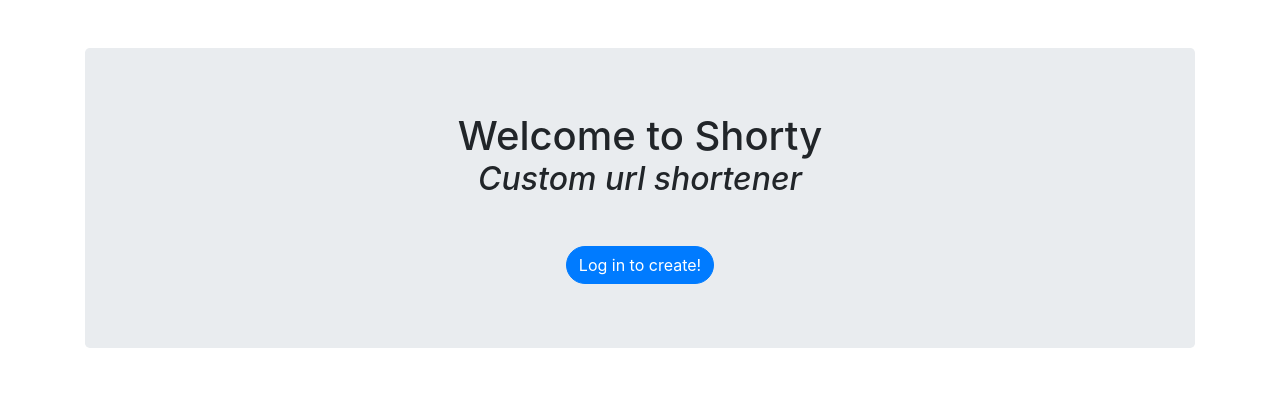
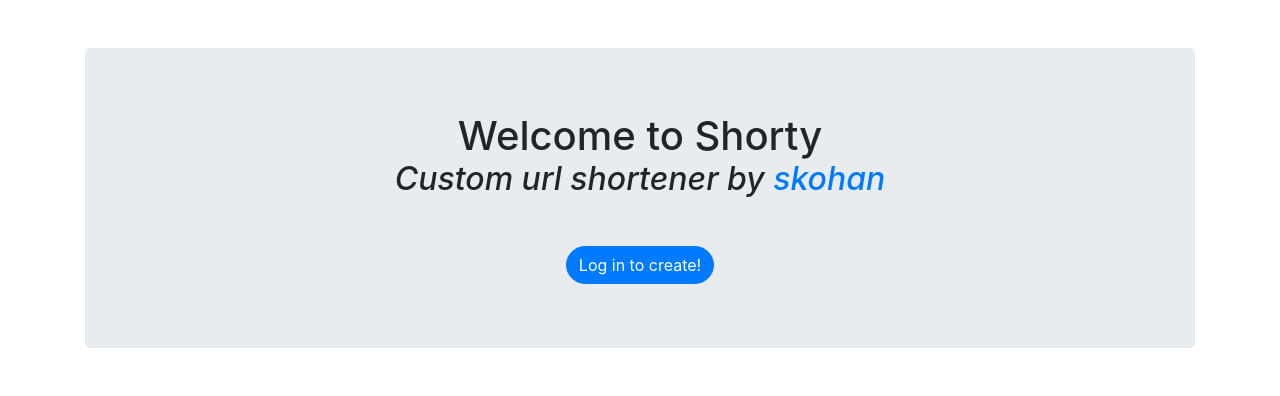
Before and after one commit to skohan/chorty, a Django app: page / in a window 1280 px wide. Shown: the part 56-452 px from the top of the page. Run offline with Django 3.2, Linux system fonts and the light colour scheme.

Commit message:
Updated personal website url

```diff
--- a/shorty/templates/shorty/base.html
+++ b/shorty/templates/shorty/base.html
@@ -15,7 +15,7 @@
     <header>
         <nav class="navbar navbar-expand-lg navbar-light bg-light">
             <a class="navbar-brand" href="{% url 'index' %}">SHORTY</a>
-            <small>by <a href="https://sohankale.cf">skohan</a></small>
+            <small>by <a href="skohan.github.io">skohan</a></small>
             <button class="navbar-toggler" type="button" data-toggle="collapse" data-target="#navbarText" aria-controls="navbarText" aria-expanded="false" aria-label="Toggle navigation">
               <span class="navbar-toggler-icon"></span>
             </button>
--- a/shorty/templates/shorty/index.html
+++ b/shorty/templates/shorty/index.html
@@ -8,7 +8,7 @@
     <div class="masthead-content">
         <div class="container">
             <h1 class="masthead-heading mb-0">Welcome to Shorty</h1>
-            <h2 class="masthead-subheading mb-0 "> <i> Custom url shortener </i> </h2>
+            <h2 class="masthead-subheading mb-0 "> <i> Custom url shortener by <a href="skohan.github.io">skohan</a> </i> </h2>
             {% if user.is_authenticated %}
                 <a class="btn btn-primary btn-xl rounded-pill mt-5" role="button" href="{% url 'home' %}">Create URLs!</a></div>
             {% else %}
```
